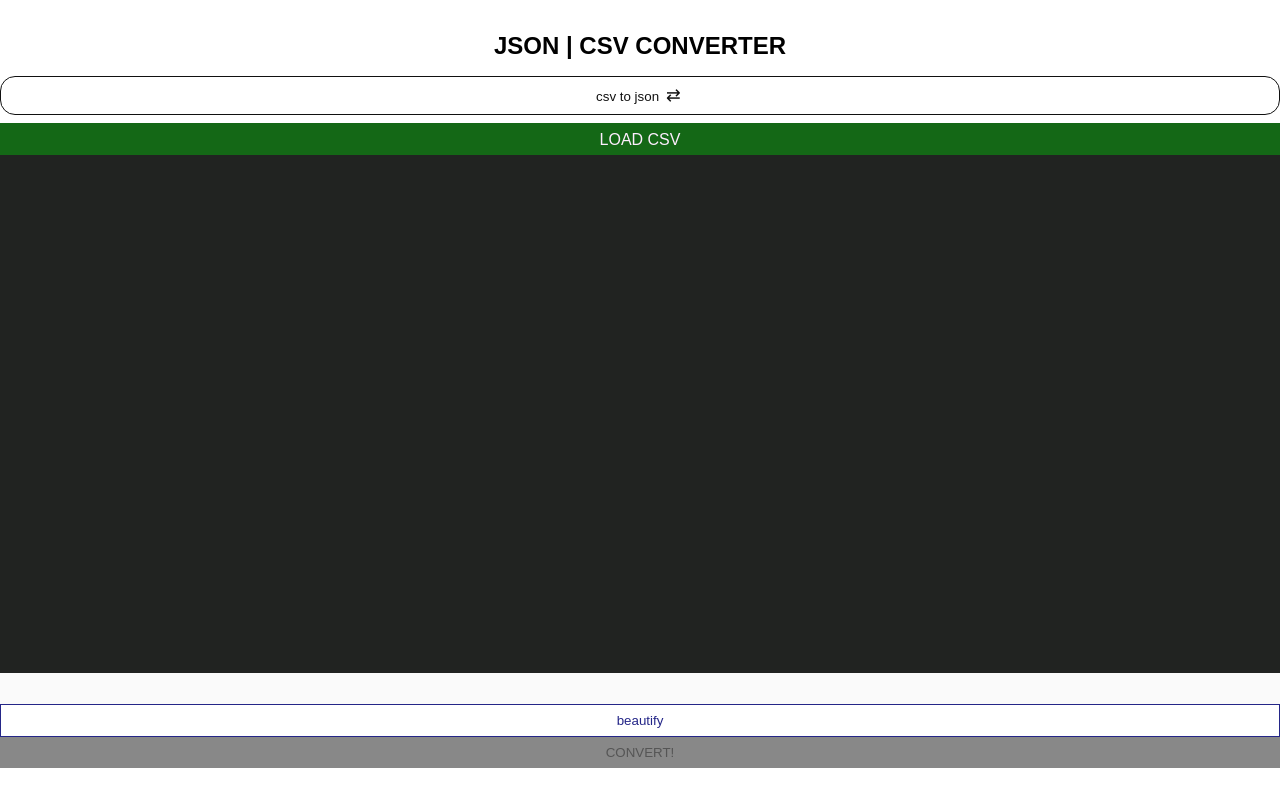
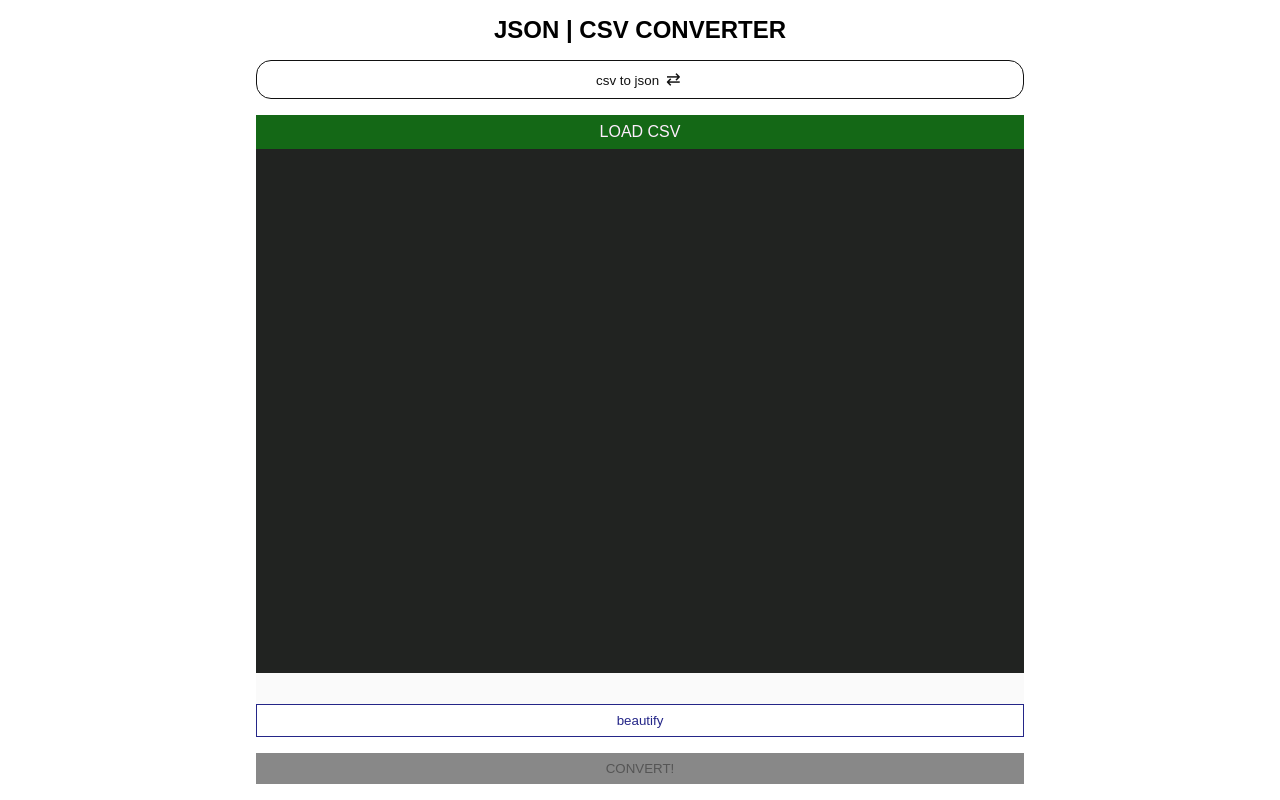
Before and after one commit to layer-ray/JsonCsvConverter, a website built with webpack: page public/index.html in a window 1280 px wide. Built offline with nearby package versions, Linux system fonts and the light colour scheme.

Commit message:
white space optimizations

```diff
--- a/src/index.css
+++ b/src/index.css
@@ -38,15 +38,18 @@
 }
 
 h2 {
-  margin-bottom: 0.5rem;
+  margin-bottom: 1rem;
 }
 
 /* PAGE LAYOUT */
 .main-container {
     display: flex;
     flex-flow: column nowrap;
-    padding: 2rem 0;
-    min-height: 100vh;
+    padding: 1rem 0;
+    height: 100vh;
+    max-width: 768px;
+    margin: auto;
+    /* get rid of h/v scrollbars in mobile */
     overflow: hidden;
 }
 
@@ -58,16 +61,21 @@ header {
   display: flex;
   flex-flow: column nowrap;
   flex-grow: 1;
+  margin: 1rem 0;
 }
 .panel.inverse {
   flex-flow: column-reverse nowrap;
+}
+
+.panel.stretch {
+  /* mantain 1rem space to bottom (convert button disappear) */
+  margin-bottom: 0;
 }
 
 /* header */
 .toggler-btn {
   border: 1px solid var(--dark-font);
   color: var(--dark-font);
-  margin: 0.5rem 0.5rem 0.5rem 0;
   border-radius: 15px;
 }
 
@@ -75,7 +83,6 @@ header {
 .header-options {
   display: flex;
   flex-flow: row nowrap;
-  margin-bottom: 1rem;
 }
 
 .header-options button{
@@ -165,7 +172,6 @@ header {
   position: relative;
   overflow: hidden;
   width: 100%;
-  flex-basis: 2rem;
 }
 
 .load-btn.disabled {
@@ -180,13 +186,13 @@ header {
 
 .load-btn, .save-btn, .convert-btn {
   display: block;
-    padding-top: 0.5rem;
-    color: var(--light-font);
+  padding-top: 0.5rem;
+  color: var(--light-font);
 }
 
 .save-btn {
   display: none;
-    background-color: var(--success-color)
+  background-color: var(--success-color)
 }
 
 .beauty-btn {
@@ -207,13 +213,6 @@ When inverse is applied:
 - load and beautify buttons are hidden
 - save button is visible
 */
-.load-btn, .beauty-btn {
-    display: block;
-}
-
-.save-btn {
-  display: none;
-}
 
 .inverse > .load-btn,
 .inverse > .beauty-btn {
```
